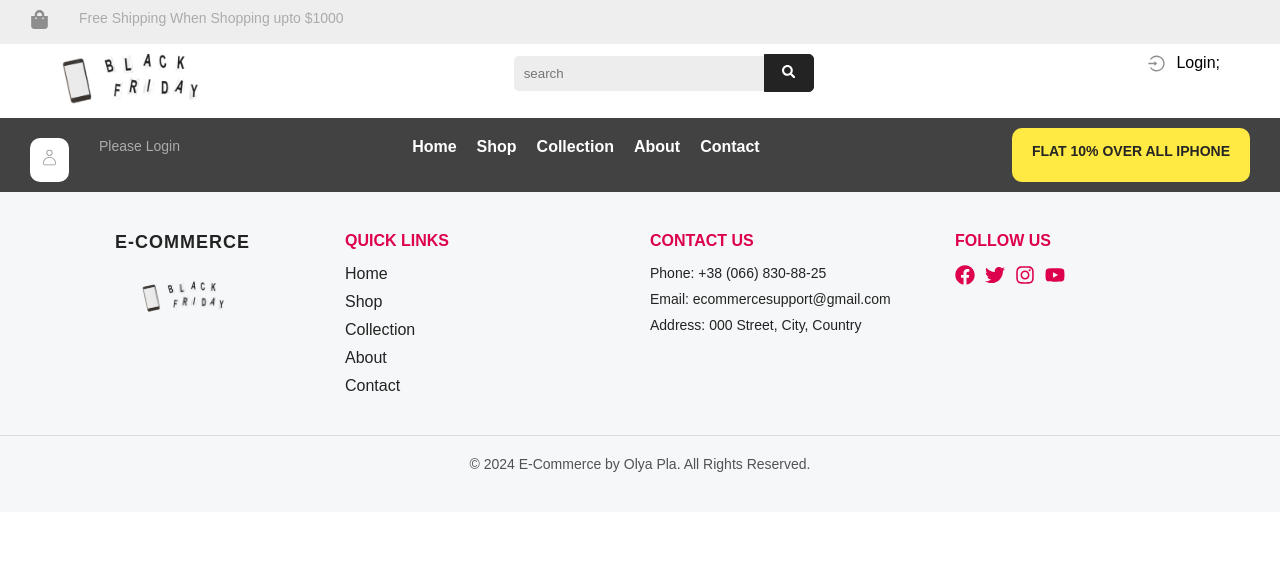
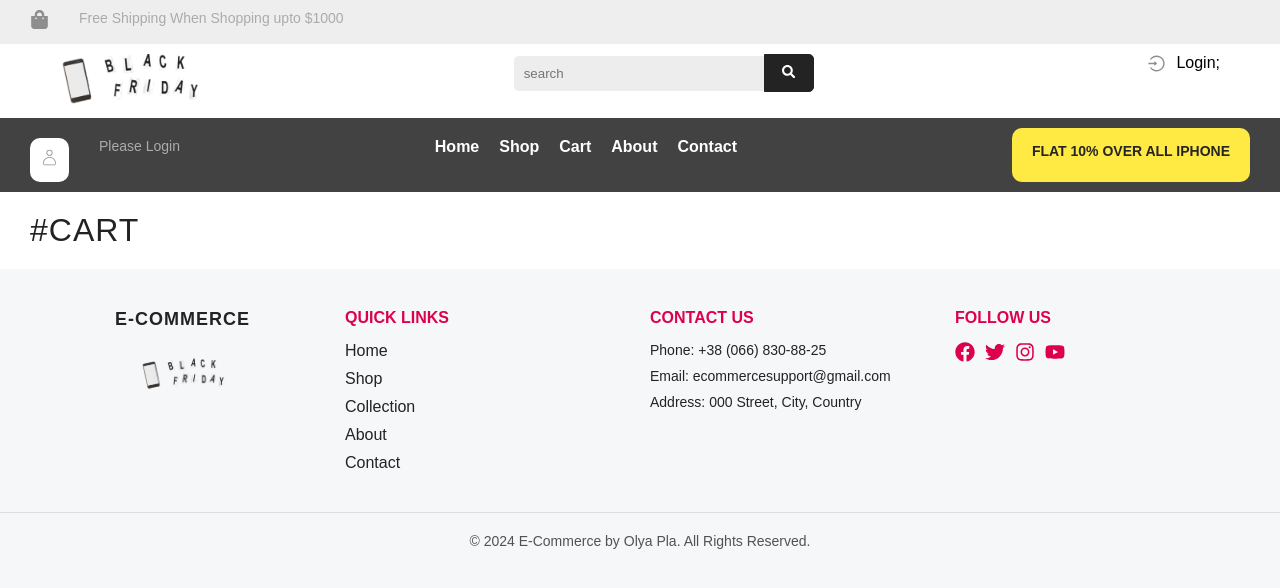
Before and after one commit to xellga-olga/E-Commerce, a React (Create React App) app: page /cart in a window 1280 px wide. Shown: the top 588 px of the page. Built offline with nearby package versions, Linux system fonts and the light colour scheme.

Commit message:
Added add to cart functionality

```diff
--- a/src/App.js
+++ b/src/App.js
@@ -6,9 +6,28 @@ import Footer from "./comp/Footer";
 import HomeProducts from "./comp/HomeProducts";
 
 const App = () => {
-  // SHOP PAGE PRODUCT
   const [shop, setShop] = useState(HomeProducts);
-  // SHOP CATEGORY FILTER
+  const [search, setSearch] = useState('');
+  const [cart, setCart] = useState([])
+
+  const searchProduct = () => {
+    if (search.trim() === '') {
+      alert('Please enter a search term!');
+      setShop(HomeProducts);
+      return;
+    }
+
+    const searchFilter = HomeProducts.filter((x) => {
+      return x.cat.toLowerCase().includes(search.toLowerCase());
+    });
+
+    if (searchFilter.length === 0) {
+      alert('No products found for your search query.');
+    }
+
+    setShop(searchFilter);
+  };
+
   const Filter = (x) => {
     const catefilter = HomeProducts.filter((product) => {
       return product.cat === x;
@@ -20,11 +39,27 @@ const App = () => {
     setShop(HomeProducts);
   };
 
+  const addToCart = (product) => {
+
+    const exist = cart.find((x) => {
+      return x.id === product.id
+    })
+    if(exist) {
+      alert('This product is alleardy added in cart')
+    } else{
+      setCart([...cart, {...product, qty: 1}])
+      alert('Added to cart')
+    }
+  }
+  console.log(cart)
+
+
+
   return (
     <>
       <BrowserRouter>
-        <Nav />
-        <Rout shop={shop} Filter={Filter} allCateFilter={allCateFilter} />
+        <Nav search={search} setSearch={setSearch} searchProduct={searchProduct} />
+        <Rout shop={shop} Filter={Filter} allCateFilter={allCateFilter} addToCart={addToCart}/>
         <Footer />
       </BrowserRouter>
     </>
--- /dev/null
+++ b/src/comp/Cart.js
@@ -0,0 +1,14 @@
+import React from 'react'
+import './cart.css'
+const Cart = ({cart}) => {
+  return (
+   <>
+   <div className='cart'>
+      <h3>#cart</h3>
+      <div className='cart-container'></div>
+   </div>
+   </>
+  )
+}
+
+export default Cart
--- a/src/comp/Nav.js
+++ b/src/comp/Nav.js
@@ -7,7 +7,7 @@ import { BiLogOutCircle } from "react-icons/bi";
 import { CiUser } from "react-icons/ci";
 import { Link } from "react-router-dom";
 
-const Nav = () => {
+const Nav = ({ search, setSearch, searchProduct }) => {
   const { loginWithRedirect } = useAuth0();
   const { logout } = useAuth0();
   const { user, isAuthenticated } = useAuth0();
@@ -25,11 +25,16 @@ const Nav = () => {
         </div>
         <div className="mid-header">
           <div className="logo">
-            <img src="images/logo.png" width={200} height={50}alt="logo" />
+            <img src="images/logo.png" width={200} height={50} alt="logo" />
           </div>
           <div className="search-box">
-            <input type="text" placeholder="search" />
-            <button>
+            <input
+              type="text"
+              placeholder="search"
+              value={search}
+              onChange={(e) => setSearch(e.target.value)}
+            />
+            <button onClick={searchProduct}>
               <FaSearch />
             </button>
           </div>
@@ -102,8 +107,8 @@ const Nav = () => {
                 </Link>
               </li>
               <li>
-                <Link className="link" to="/collection">
-                  Collection
+                <Link className="link" to="/cart">
+                  Cart
                 </Link>
               </li>
               <li>
--- a/src/comp/Rout.js
+++ b/src/comp/Rout.js
@@ -2,13 +2,15 @@ import React from 'react'
 import { Route, Routes } from 'react-router-dom'
 import Home from './Home'
 import Shop from './Shop'
+import Cart from './Cart'
 
-const Rout = ({shop, Filter, allCateFilter}) => {
+const Rout = ({shop, Filter, allCateFilter, addToCart, cart}) => {
   return (
    <>
    <Routes>
       <Route path='/' element={<Home />} />
-      <Route path='shop' element={<Shop shop={shop} Filter={Filter} allCateFilter={allCateFilter}/> } />
+      <Route path='/cart' element={<Cart cart={cart}/>}/>
+      <Route path='shop' element={<Shop shop={shop} Filter={Filter} allCateFilter={allCateFilter} addToCart={addToCart}/> } />
    </Routes>
    </>
   )
--- a/src/comp/Shop.js
+++ b/src/comp/Shop.js
@@ -2,7 +2,7 @@ import React from "react";
 import "./shop.css";
 import { GoEye, GoHeartFill } from "react-icons/go";
 
-const Shop = ({ shop, Filter, allCateFilter }) => {
+const Shop = ({ shop, Filter, allCateFilter, addToCart }) => {
   return (
     <>
       <div className="shop">
@@ -81,7 +81,7 @@ const Shop = ({ shop, Filter, allCateFilter }) => {
                         <div className="shop-box-detail">
                           <h3>{curElm.name}</h3>
                           <p>${curElm.price}</p>
-                          <button>Add To Cart</button>
+                          <button onClick={() => addToCart(curElm)}>Add To Cart</button>
                         </div>
                       </div>
                     </>
--- /dev/null
+++ b/src/comp/cart.css
@@ -0,0 +1,19 @@
+* {
+   margin: 0;
+   padding: 0;
+   font-family: sans-serif;
+   box-sizing: border-box;
+}
+
+.cart {
+   width: 100%;
+   padding: 20px 30px;
+}
+
+.cart h3 {
+   text-transform: uppercase;
+   font-size: 32px;
+   letter-spacing: 1px;
+   color: #232323;
+   font-weight: 300;
+}
--- a/src/comp/home.css
+++ b/src/comp/home.css
@@ -120,15 +120,16 @@
 .products-container {
    display: flex;
    flex-wrap: wrap;
-   width: 100%;
+   justify-content: space-between;
 }
 
 .products-box {
-   width: 195px;
+   flex: 1 1 195px;
+   max-width: 195px;
    height: 295px;
    margin-top: 20px;
    margin-left: 20px;
-   border: 2px solid#9f9f9f48;
+   border: 2px solid #9f9f9f48;
    border-radius: 5px;
    overflow: hidden;
 }
```
